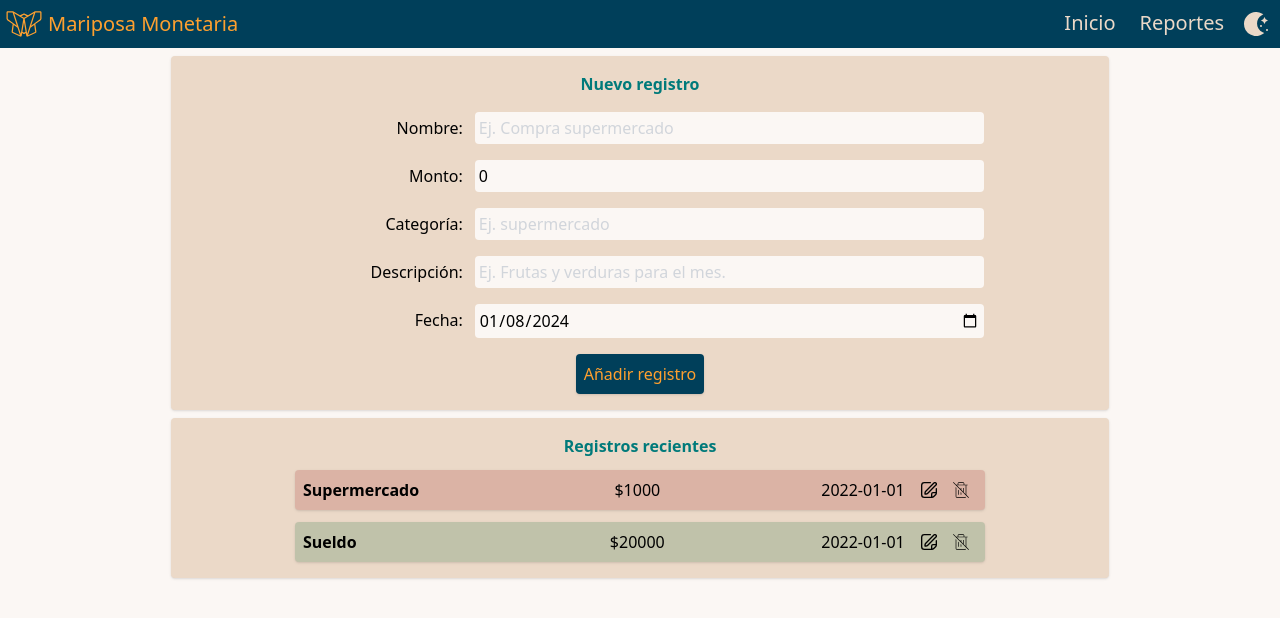
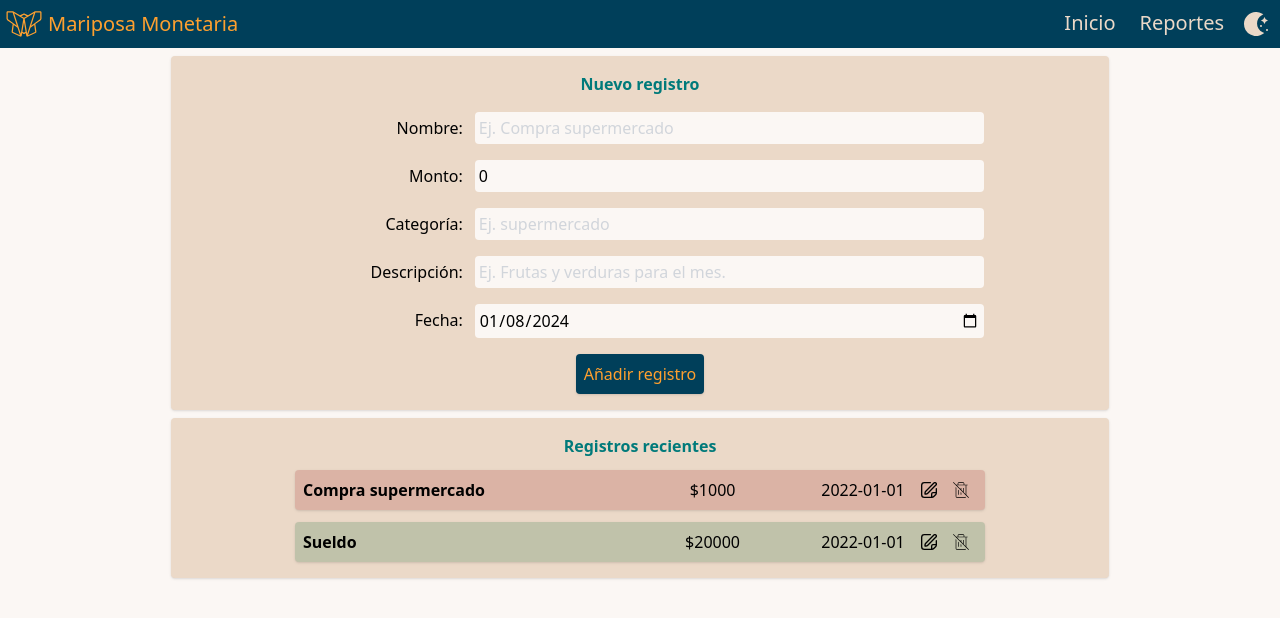
Before and after one commit to Pythonesa/mariposa-monetaria, a React (Vite) app: page / in a window 1280 px wide. Shown: the top 618 px of the page. Built offline with nearby package versions, Linux system fonts and the light colour scheme.

Commit message:
:lipstick: record name display width

```diff
--- a/src/components/body/Body.jsx
+++ b/src/components/body/Body.jsx
@@ -11,7 +11,7 @@ export default function Body(){
       <div className="flex flex-col items-center justify-center p-2 bg-mm-sand rounded shadow shadow-mm text-mm w-11/12 mt-2 mb-2">
         <h2 className="text-mm p-2 font-bold text-mm-teal">Registros recientes</h2>
         <div className="flex flex-col justify-center items-center w-80 sm:w-10/12 px-2">
-          <RecordArticle record={{name: "Supermercado", amount: 1000, category: "Supermercado", description: "Frutas y verduras para el mes", date: "2022-01-01", isIncome: false}}/>
+          <RecordArticle record={{name: "Compra supermercado", amount: 1000, category: "Supermercado", description: "Frutas y verduras para el mes", date: "2022-01-01", isIncome: false}}/>
           <RecordArticle record={{name: "Sueldo", amount: 20000, category: "Sueldo", description: "Sueldo de Diciembre/2021", date: "2022-01-01", isIncome: true}}/>
         </div>
       </div>
--- a/src/components/body/recordForm/RecordArticle.jsx
+++ b/src/components/body/recordForm/RecordArticle.jsx
@@ -7,7 +7,7 @@ export default function RecordArticle ({record}) {
   return(
     <article className={`flex flex-col sm:flex-row justify-center items-center ${backgroundColor} rounded shadow shadow-mm text-mm w-11/12 mt-1 mb-2`}>
       <div className="flex flex-col sm:flex-row justify-between items-center p-2 w-full">
-        <h2 className="font-bold sm:w-1/4">{record.name}</h2>
+        <h2 className="font-bold sm:w-1/2">{record.name}</h2>
         <p>${record.amount}</p>
         <p>{record.date}</p>
       </div>
```
